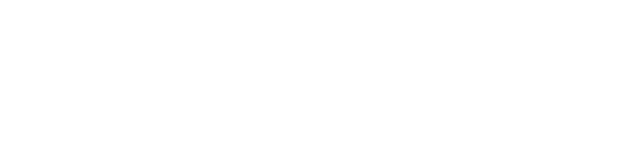
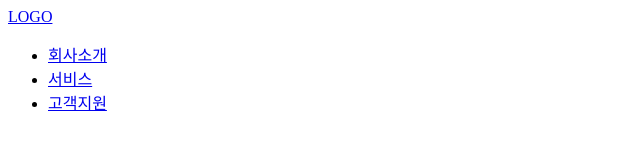
Before and after one commit to mijung-jeon/publishing-80days, a plain HTML site: page day16/index.html in a window 1280 px wide. Shown: the whole page, without its empty margins (0-640 px from the left). Drawn offline with Linux system fonts and the light colour scheme.

Commit message:
DAY 16 H-2 Header GNB 구조

```diff
--- a/day16/index.html
+++ b/day16/index.html
@@ -7,7 +7,14 @@
   </head>
   <body>
     <header>
-      <nav></nav>
+      <a href="/">LOGO</a>
+      <nav>
+        <ul>
+          <li><a href="#about">회사소개</a></li>
+          <li><a href="#services">서비스</a></li>
+          <li><a href="#support">고객지원</a></li>
+        </ul>
+      </nav>
     </header>
     <main>
       <section></section>
```
